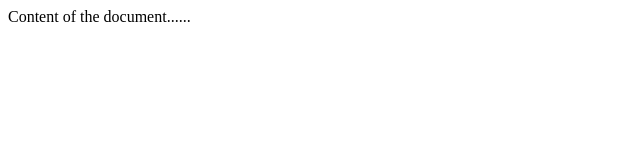
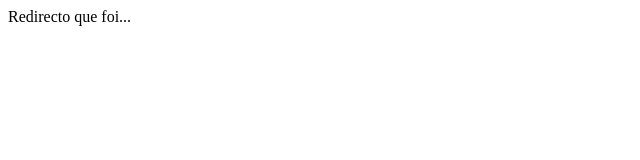
Before and after one commit to butelo/Up2Fb, a plain HTML site: page redirect/redirect.html in a window 1280 px wide. Shown: the full height of the page, 0-640 px from the left. Drawn offline with Linux system fonts and the light colour scheme.

Commit message:
pois non sei o que pasa que non funciona mais que no mac e no device

```diff
--- a/redirect/redirect.html
+++ b/redirect/redirect.html
@@ -6,7 +6,7 @@
 </head>
 
 <body>
-Content of the document......
+Redirecto que foi...
 </body>
 
 </html>
```
